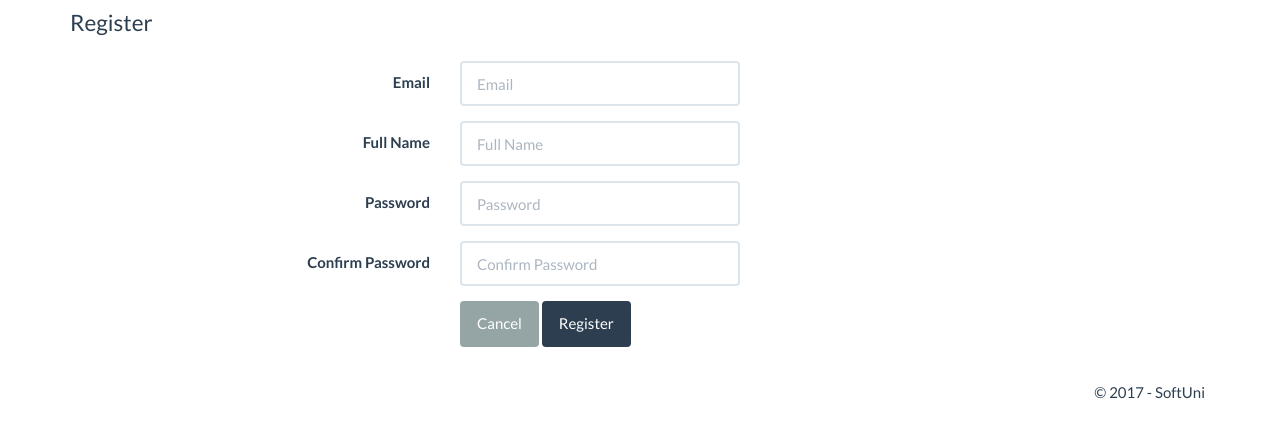
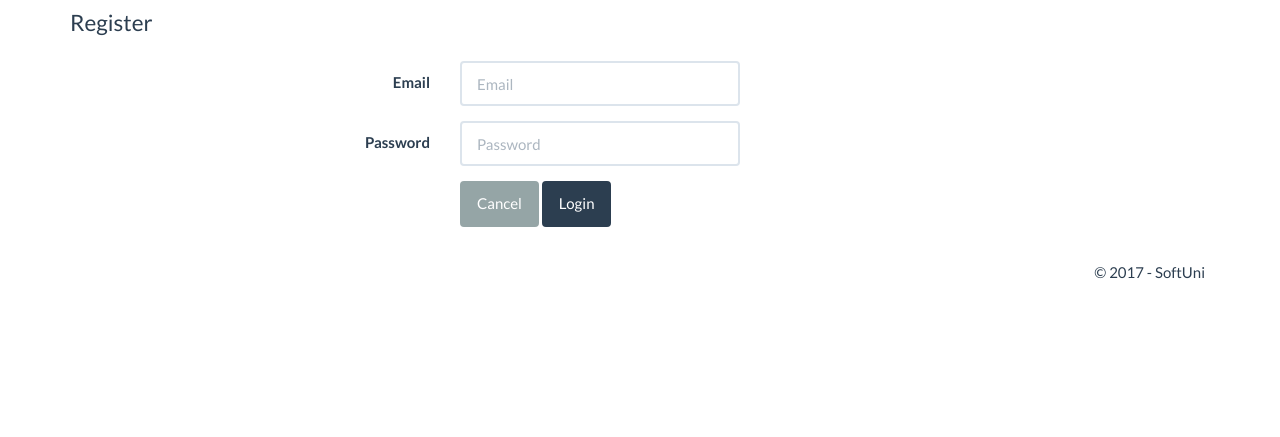
Before and after one commit to kamenkamen/dvuokis.github.io, a plain HTML site: page login.html in a window 1280 px wide. Shown: the part 63-500 px from the top of the page. Drawn offline with Linux system fonts and the light colour scheme.

Commit message:
change login.html forms

```diff
--- a/login.html
+++ b/login.html
@@ -41,27 +41,15 @@
                     </div>
                 </div>
                 <div class="form-group">
-                    <label class="col-sm-4 control-label">Full Name</label>
-                    <div class="col-sm-4">
-                        <input type="text" class="form-control" id="fullname" placeholder="Full Name">
-                    </div>
-                </div>
-                <div class="form-group">
                     <label class="col-sm-4 control-label">Password</label>
                     <div class="col-sm-4">
                         <input type="text" class="form-control" id="password" placeholder="Password">
                     </div>
                 </div>
                 <div class="form-group">
-                    <label class="col-sm-4 control-label">Confirm Password</label>
-                    <div class="col-sm-4">
-                        <input type="text" class="form-control" id="confirmpassword" placeholder="Confirm Password">
-                    </div>
-                </div>
-                <div class="form-group">
                     <div class="col-sm-4 col-sm-offset-4">
                         <button type="reset" class="btn btn-default">Cancel</button>
-                        <button type="submit" class="btn btn-primary">Register</button>
+                        <button type="submit" class="btn btn-primary">Login</button>
                     </div>
                 </div>
             </fieldset>
```
